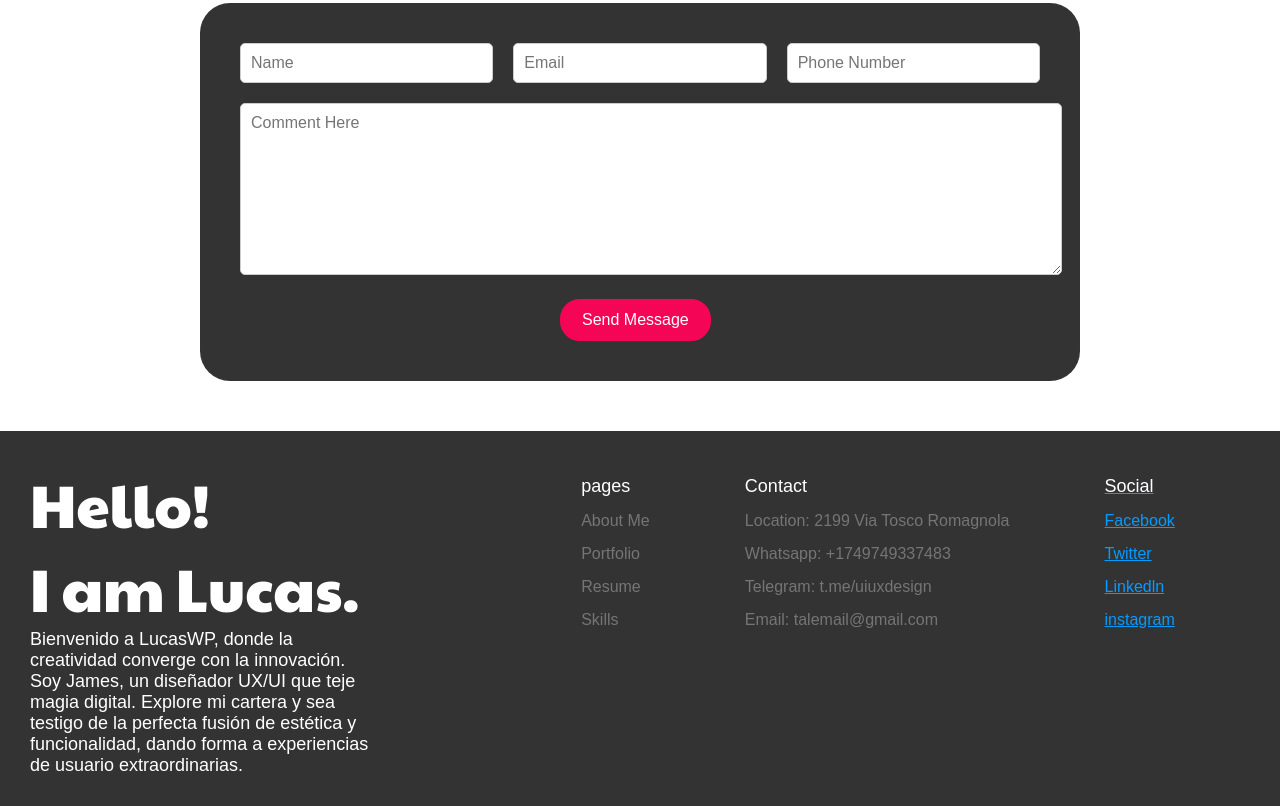
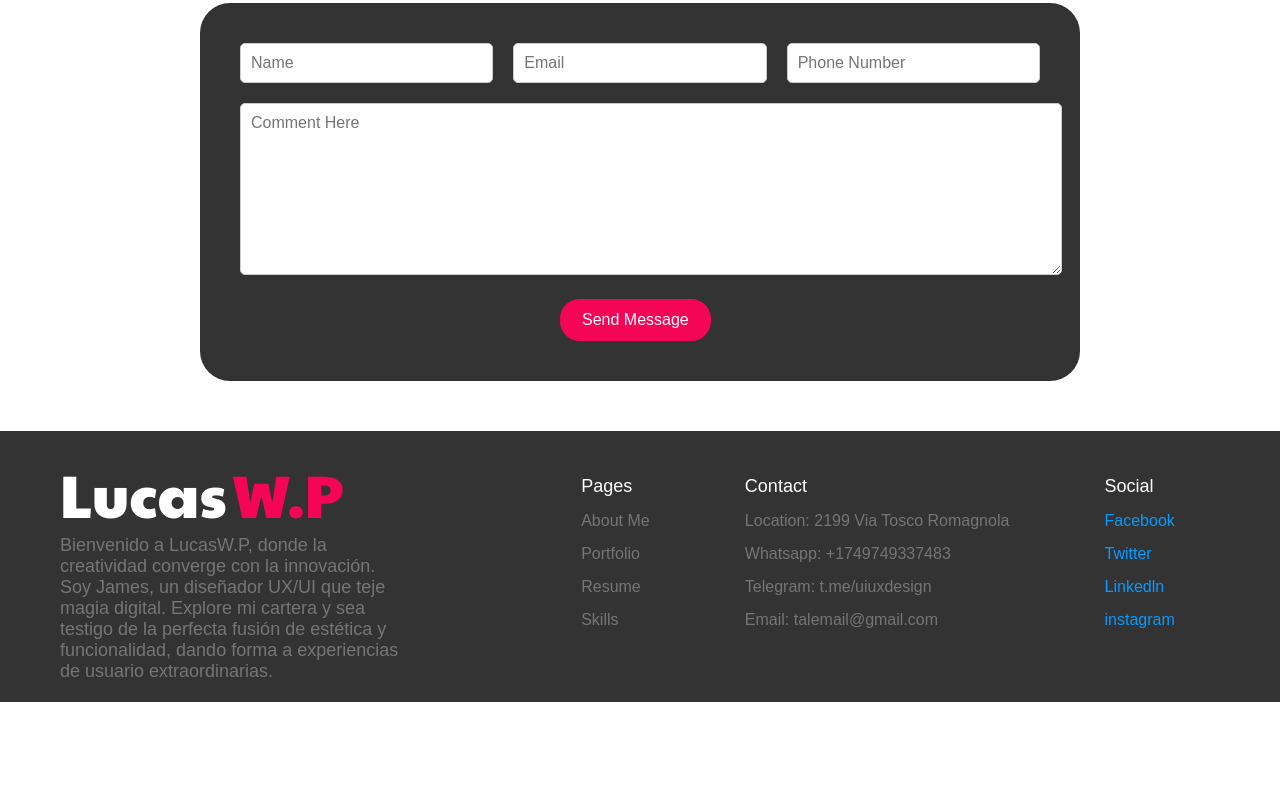
Before and after one commit to LukasVasco/portfolio-tp, a plain HTML site: page index.html in a window 1280 px wide. Shown: the part 3093-3899 px from the top of the page. After the commit the page ends 3795 px from the top, so only its background shows below. Drawn offline with Linux system fonts and the light colour scheme.

Commit message:
finalizacion de footer

```diff
--- a/css/index.css
+++ b/css/index.css
@@ -27,7 +27,7 @@ a{
     transition: color 1s, font-weight 1s, background-color 1s;
 }
 a:hover{
-    color: rgb(245, 5, 85);
+    color: #f50555;
     font-weight: bold;
 
 }
@@ -456,13 +456,30 @@ footer{
     color: white;
 }
 
+.description{
+    color: #757575;
+}
+
+.title-secundary{
+    color: #f50555;
+}
+.first-section h1{
+    margin: 0;
+}
 
 .first-section{
     display: flex;
     flex-direction: column;
     width: 350px;
-    padding: 10px;
+    padding: 0 40px;
 }
+
+.first-section-header {
+    display: flex;
+    align-items: center;
+    gap: 5px;
+}
+
 .first-section p{
     font-size: 18px;
 }
@@ -477,7 +494,6 @@ footer{
 
 .links{
     color: #069bff;
-    text-decoration: underline;
 }
 .ulist{
     font-size: 16px;
@@ -498,4 +514,5 @@ footer{
 .list-style{
     font-size: 18px;
     color: white;
+    text-decoration: none;
 }
--- a/index.html
+++ b/index.html
@@ -147,15 +147,18 @@
 
 <footer>
     <div class="first-section">
-             <h1 class="title-primary">Hello!</h1>
-             <h1 class="title-secundary">I am Lucas.</h1>
-             <p class="description">Bienvenido a LucasWP, donde la creatividad converge con la innovación. Soy James, un diseñador UX/UI que teje magia digital. Explore mi cartera y sea testigo de la perfecta fusión de estética y funcionalidad, dando forma a experiencias de usuario extraordinarias.</p>
+        <div class="first-section-header">
+         <h1 class="title-primary">Lucas</h1>
+         <h1 class="title-secundary">W.P</h1>
+
+        </div>
+             <p class="description">Bienvenido a LucasW.P, donde la creatividad converge con la innovación. Soy James, un diseñador UX/UI que teje magia digital. Explore mi cartera y sea testigo de la perfecta fusión de estética y funcionalidad, dando forma a experiencias de usuario extraordinarias.</p>
      </div>
 
         <div class="list">
             <div class="ulist">
                 <ul>
-                    <li class="list-style">pages</li>
+                    <li class="list-style">Pages</li>
                     <li>About Me</li>
                     <li>Portfolio</li>
                     <li>Resume</li>
```
